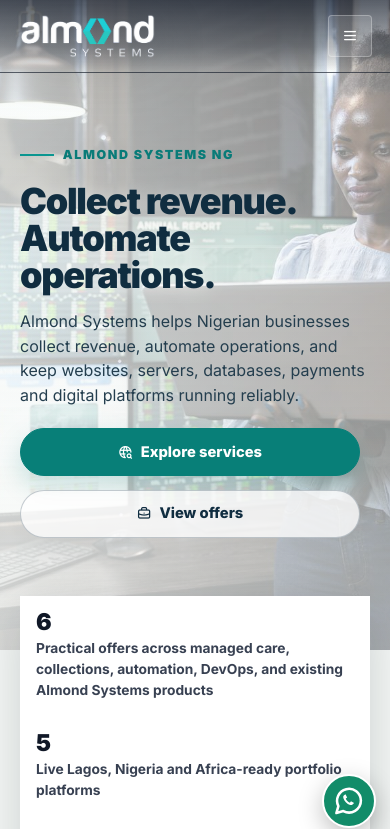
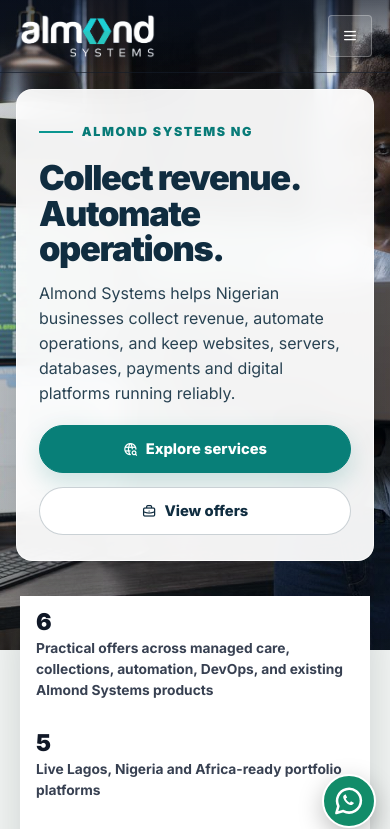
Before and after one commit to kingkpono2/almondsystems.com.ng, a plain HTML site: page index.html in a window 390 px wide. Shown: the top 829 px of the page. Drawn offline with Linux system fonts and the light colour scheme.

Commit message:
Improve landscape hero text legibility

```diff
--- a/index.html
+++ b/index.html
@@ -771,68 +771,67 @@ details p{
 
 
 
-/* Refined bright hero: professional image, light glass overlay and clear CTA hierarchy. */
+/* Refined hero: desktop copy sits in a legible glass panel over the landscape image. */
 .hero{
-  min-height: min(760px, 88vh);
+  min-height:min(760px,88vh);
   align-items:center;
   background-image:
-    linear-gradient(90deg,rgba(247,250,250,.22) 0%,rgba(247,250,250,.08) 55%,rgba(247,250,250,0) 100%),
-    url("assets/images/almond-hero-professional.jpg?v=20261118");
+    linear-gradient(90deg,rgba(9,23,38,.18) 0%,rgba(9,23,38,.04) 58%,rgba(9,23,38,.08) 100%),
+    url("/assets/images/almond-hero-professional.jpg?v=20261118b");
   background-position:center center;
   background-size:cover;
 }
-.hero::before{
-  background:linear-gradient(90deg,rgba(248,251,250,.24) 0%,rgba(248,251,250,.08) 58%,transparent 100%);
-}
+.hero::before{background:linear-gradient(90deg,rgba(7,22,37,.08),transparent 72%)}
 .hero::after{display:none;animation:none}
 .hero-copy{
-  width:min(var(--max),calc(100% - 48px));
-  margin:0 auto;
-  padding:clamp(72px,10vh,112px) 0;
+  width:min(650px,calc(100% - 48px));
+  margin:0 auto 0 max(24px,calc((100% - var(--max))/2));
+  padding:clamp(28px,4vw,48px);
+  border:1px solid rgba(255,255,255,.72);
+  border-radius:20px;
+  background:rgba(255,255,255,.91);
+  box-shadow:0 24px 70px rgba(7,22,37,.22);
+  backdrop-filter:blur(14px);
 }
-.hero-copy > *{max-width:680px}
+.hero-copy > *{max-width:100%}
 .hero .kicker{color:#087b78;text-shadow:none}
 .hero .kicker::before{background:#0b9690}
 .hero h1{
+  max-width:580px;
   color:#102d40;
-  text-shadow:0 2px 18px rgba(255,255,255,.5);
-  font-size:clamp(2.65rem,5.2vw,4.65rem);
-  line-height:1.02;
-  letter-spacing:-.035em;
+  text-shadow:none;
+  font-size:clamp(2.5rem,4.3vw,4.15rem);
+  line-height:1.04;
+  letter-spacing:-.04em;
+  overflow-wrap:normal;
+  text-wrap:balance;
 }
 .hero .lead{
-  color:#243e4e;
+  color:#294353;
   text-shadow:none;
-  font-size:clamp(1.02rem,1.5vw,1.2rem);
+  font-size:clamp(1.02rem,1.35vw,1.16rem);
   line-height:1.62;
-  max-width:640px;
+  max-width:560px;
 }
 .hero-actions{align-items:center;gap:.85rem}
-.hero .btn-primary{
-  background:#087f78;border-color:#087f78;color:#fff;
-  box-shadow:0 10px 26px rgba(8,127,120,.2);
-}
+.hero .btn-primary{background:#087f78;border-color:#087f78;color:#fff;box-shadow:0 10px 26px rgba(8,127,120,.2)}
 .hero .btn-primary:hover{background:#066a65;border-color:#066a65;color:#fff}
-.hero .btn-light{
-  background:rgba(255,255,255,.78);
-  border-color:rgba(16,45,64,.24);color:#102d40;
-  backdrop-filter:blur(12px);
-}
-.hero .btn-light:hover{background:#fff;border-color:#087f78}
+.hero .btn-light{background:#fff;border-color:rgba(16,45,64,.22);color:#102d40}
+.hero .btn-light:hover{background:#eff9f8;border-color:#087f78}
 @media(max-width:980px){
   .hero{min-height:650px;justify-content:center;background-position:58% center}
-  .hero-copy{padding:96px 0 78px}
+  .hero-copy{width:min(650px,calc(100% - 40px));margin:0 auto;padding:32px}
 }
 @media(max-width:620px){
   .hero{
     min-height:650px;
-    background-image:linear-gradient(90deg,rgba(248,251,250,.72),rgba(248,251,250,.42)),
-      url("assets/images/almond-hero-professional.jpg?v=20261118");
+    background-image:linear-gradient(90deg,rgba(8,25,40,.14),rgba(8,25,40,.04)),
+      url("/assets/images/almond-hero-professional.jpg?v=20261118b");
     background-position:62% center;
   }
-  .hero::before{background:linear-gradient(180deg,rgba(248,251,250,.08),rgba(248,251,250,.42))}
-  .hero-copy{width:calc(100% - 40px);padding:90px 0 64px}
-  .hero h1{font-size:clamp(2.25rem,9vw,3.1rem);line-height:1.03}
+  .hero::before{background:linear-gradient(180deg,rgba(7,22,37,.04),rgba(7,22,37,.14))}
+  .hero-copy{width:calc(100% - 32px);margin:0 auto;padding:25px 22px;border-radius:16px;background:rgba(255,255,255,.94)}
+  .hero h1{font-size:clamp(2.15rem,8.5vw,3rem);line-height:1.04}
   .hero .lead{font-size:1rem;line-height:1.55}
   .hero-actions{display:flex;flex-direction:column;align-items:stretch;width:min(340px,100%)}
   .hero-actions .btn{width:100%;min-height:48px}
```
